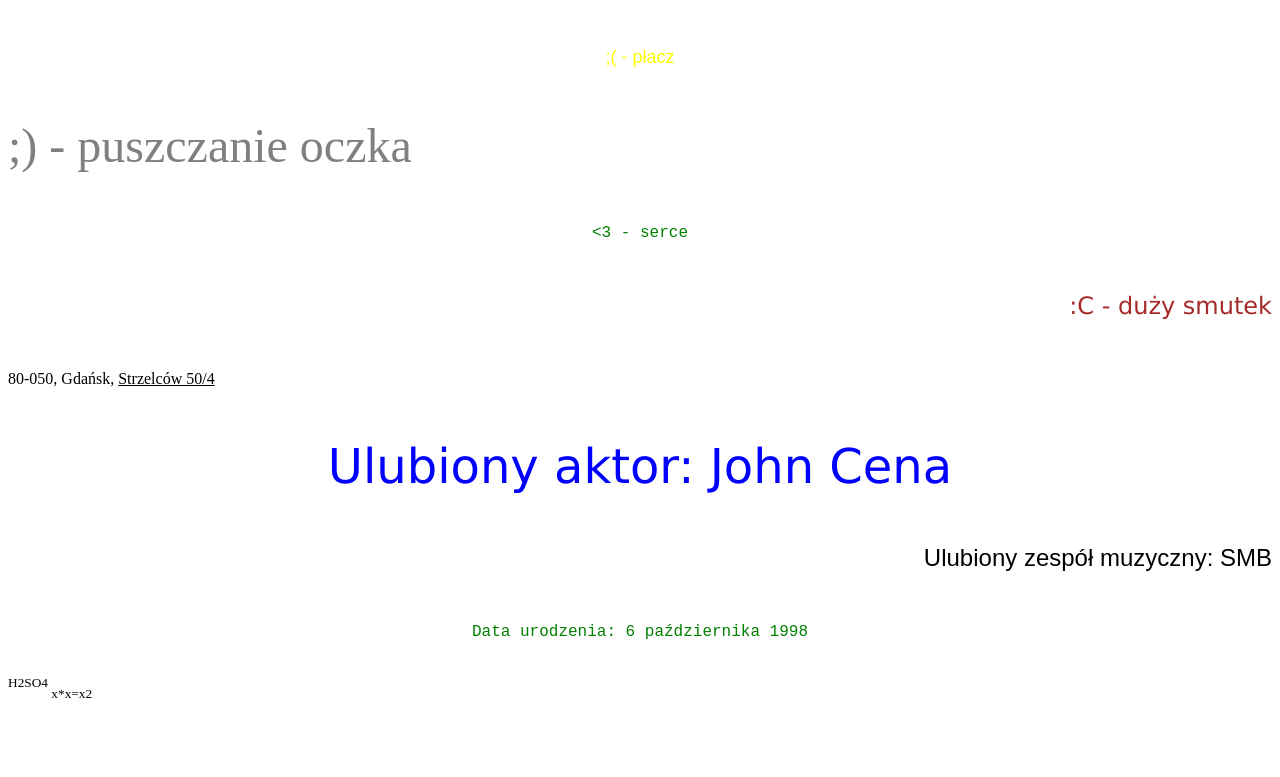
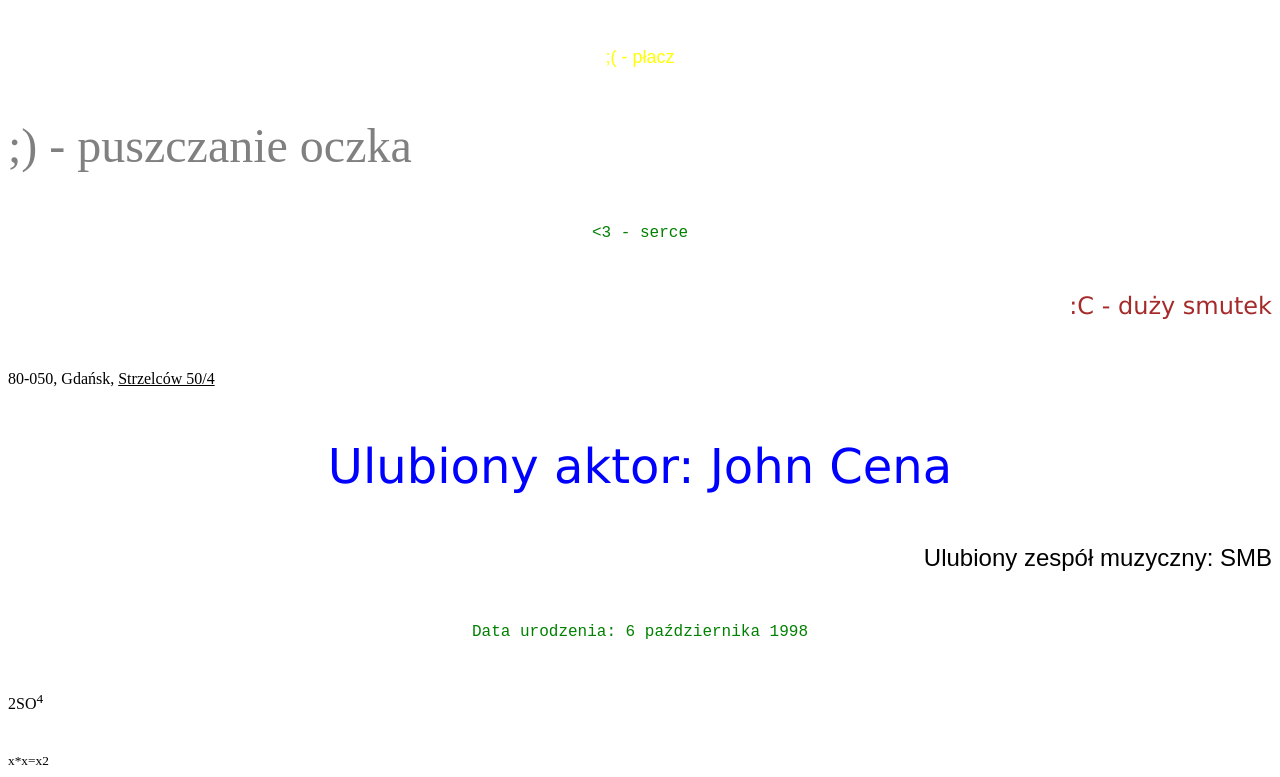
Before and after one commit to ROCKIE2115/rockie2, a plain HTML site: page index.html in a window 1280 px wide. Shown: the part 1183-1960 px from the top of the page. Before the commit the page ends 1892 px from the top, so only its background shows below. Drawn offline with Linux system fonts and the light colour scheme.

Commit message:
Update index.html

```diff
--- a/index.html
+++ b/index.html
@@ -30,7 +30,7 @@
  <p align="center"> <font color="blue" size="7" face="Verdana"> Ulubiony aktor: John Cena </font> </p> <br>
  <p align="right"> <font color="black" size="5" face="Arial"> Ulubiony zespół muzyczny: SMB </font> </p> <br>
  <p align="center"> <font color="green" size="3" face="Courier New"> Data urodzenia: 6 października 1998 </font> </p> <br>
- <sup> H2SO4 </sup>
+ <p H<sup>2</sup>SO<sup>4</sup> </p><br>
  <sub> x*x=x2 </sub>
 
 
```
